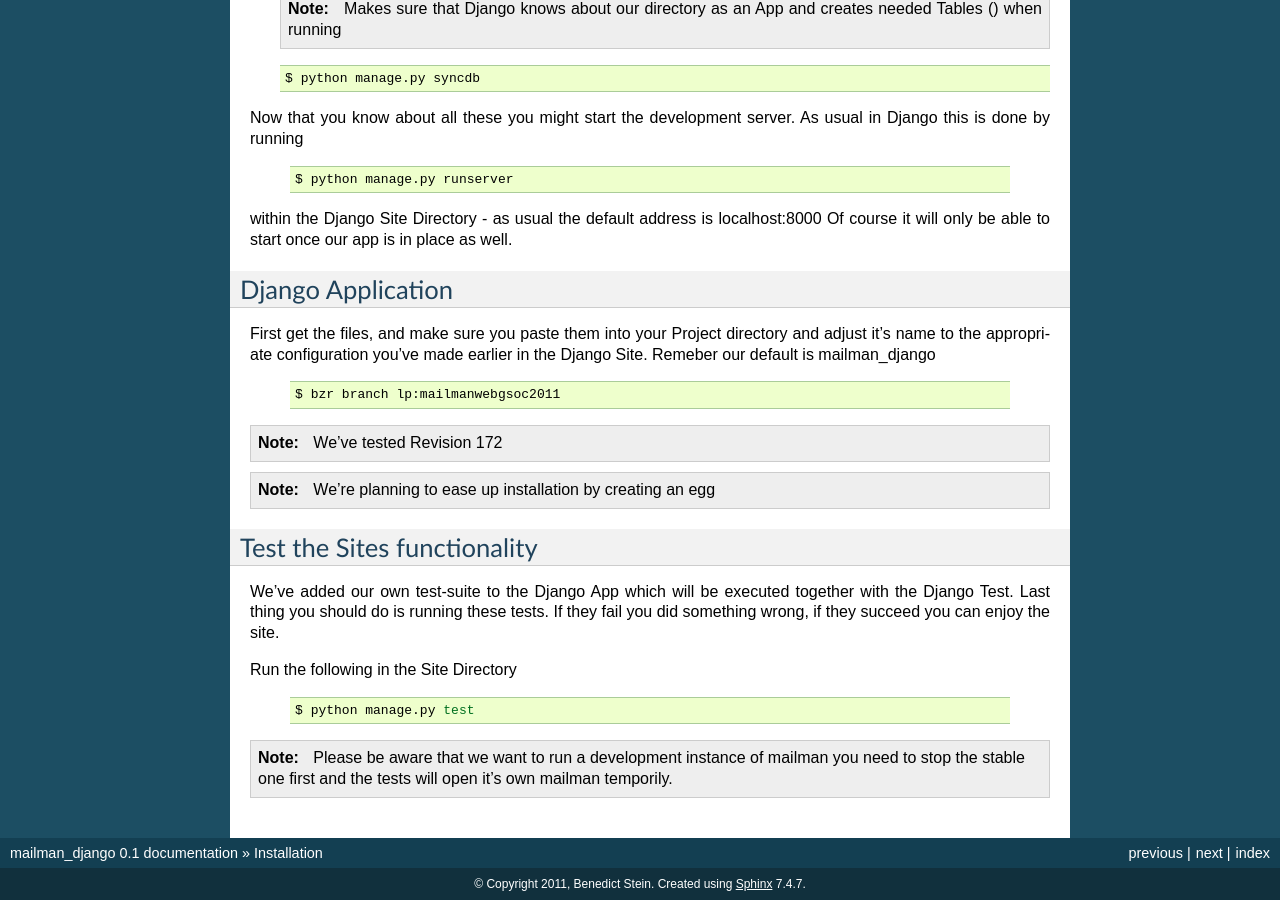
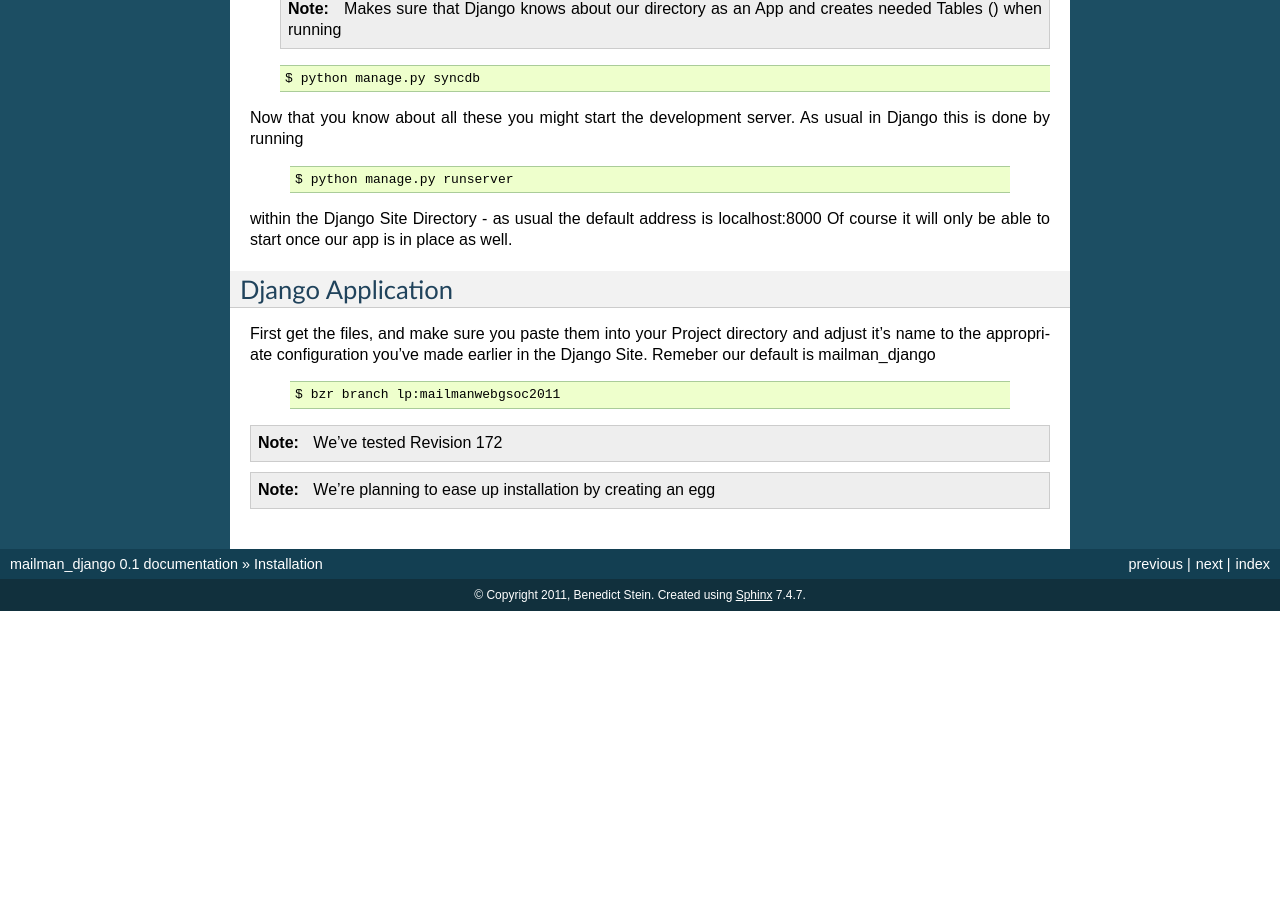
Before and after one commit to yashLadha/postorius, a Sphinx documentation site: the page built from doc/setup.rst, in a window 1280 px wide and 900 px high, scrolled down 3169 px. Built offline with Sphinx 7.4.7, drawn with Linux system fonts in a browser that asks for light colours; after the commit the page ends 3780 px from its top, so only the background shows below that; some of the changed text lies outside the part shown.

```diff
--- a/doc/setup.rst
+++ b/doc/setup.rst
@@ -185,16 +185,3 @@
 
 .. note::
     We're planning to ease up installation by creating an egg
-
-Test the Sites functionality
-----------------------------
-We've added our own test-suite to the Django App which will be executed together with the Django Test. Last thing you should do is running these tests. If they fail you did something wrong, if they succeed you can enjoy the site.
-
-Run the following in the Site Directory
-
-    .. code-block:: bash
-
-        $ python manage.py test
-
-.. note::
-    Please be aware that we want to run a development instance of mailman you need to stop the stable one first and the tests will open it's own mailman temporily.
```
Also changed, not shown: 9 other files.
